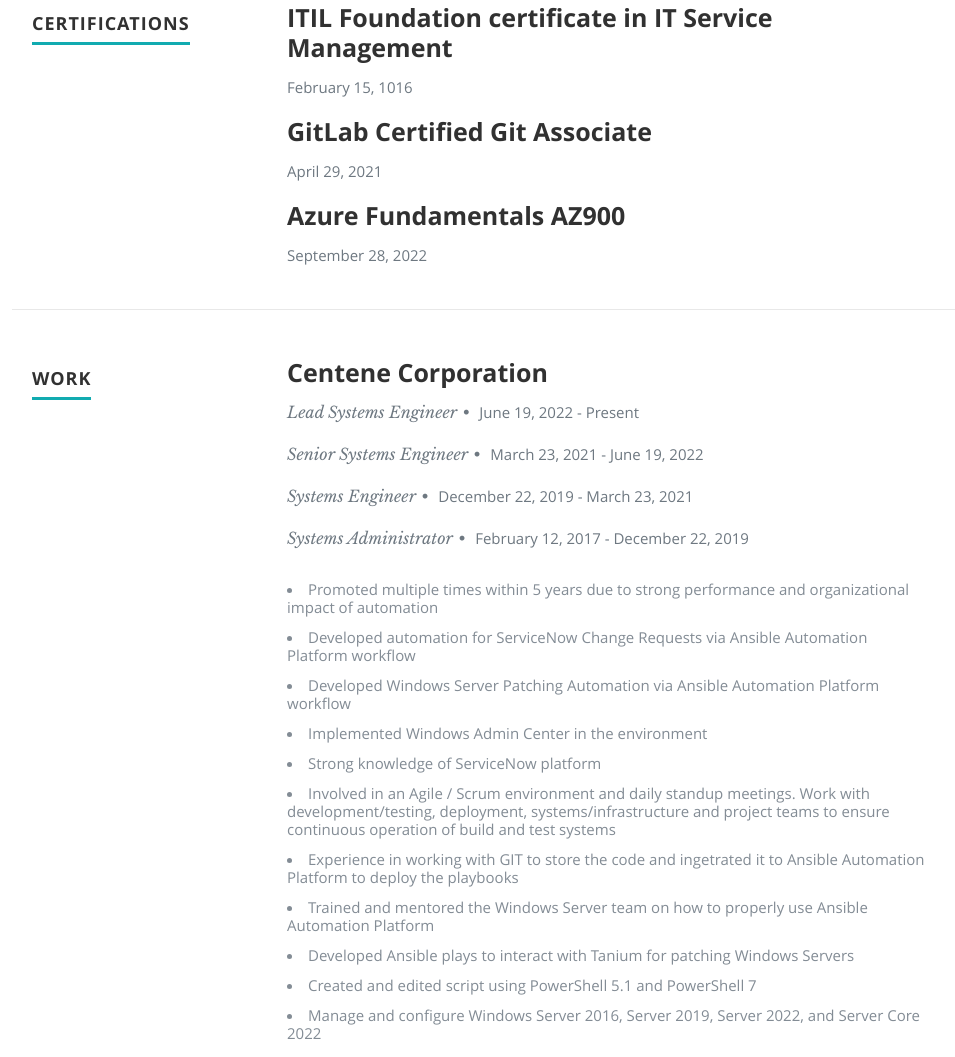
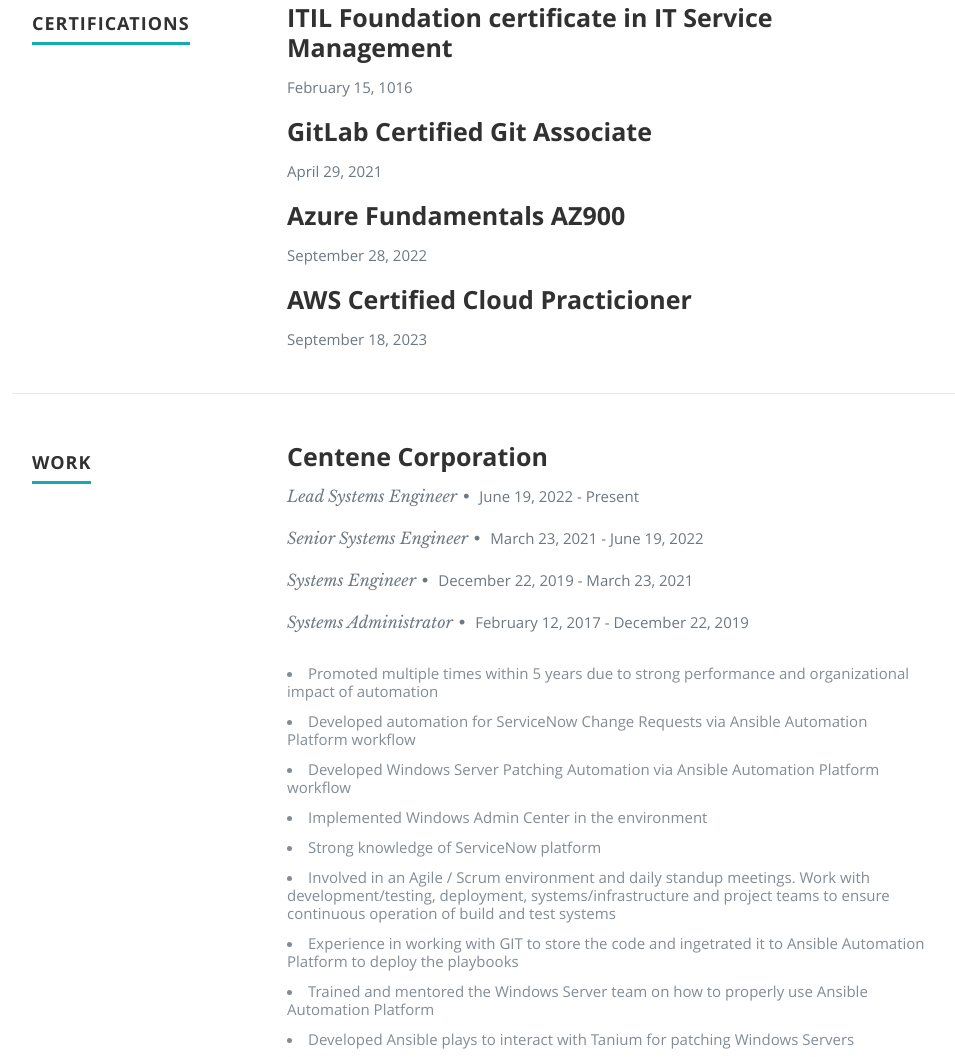
Before and after one commit to drumforgod82/azure-resume, a plain HTML site: page frontend/index.html in a window 1280 px wide. Shown: the part 1991-3048 px from the top of the page, without its empty margins (118-1073 px from the left). Drawn offline with nearby package versions, Linux system fonts and the light colour scheme; no server answers.

Commit message:
updated certs

```diff
--- a/frontend/index.html
+++ b/frontend/index.html
@@ -147,6 +147,17 @@
 
                   <h3>Azure Fundamentals AZ900</h3>
                   <p class="info"><em class="date">September 28, 2022</em></p>
+
+               </div>
+
+            </div> <!-- item end -->
+
+            <div class="row item">
+
+               <div class="twelve columns">
+
+                  <h3>AWS Certified Cloud Practicioner</h3>
+                  <p class="info"><em class="date">September 18, 2023</em></p>
 
                </div>
 
```
